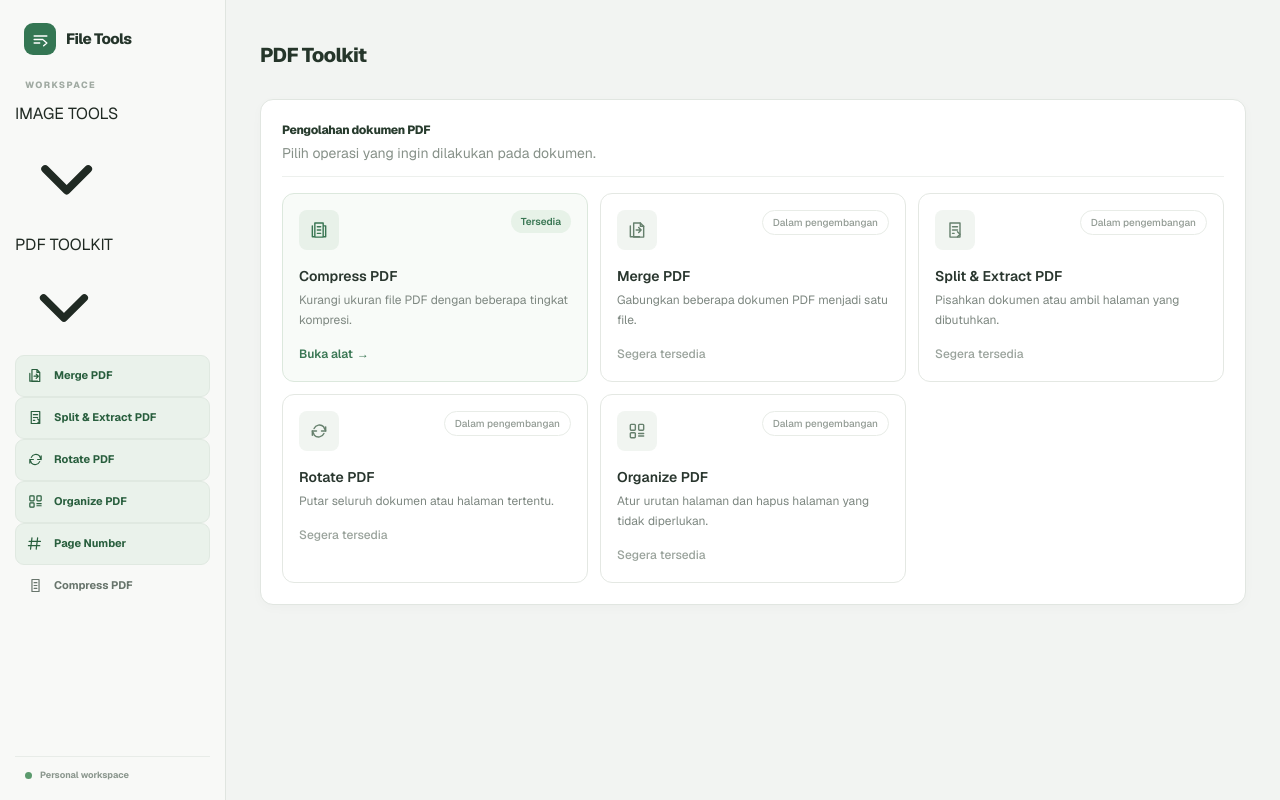
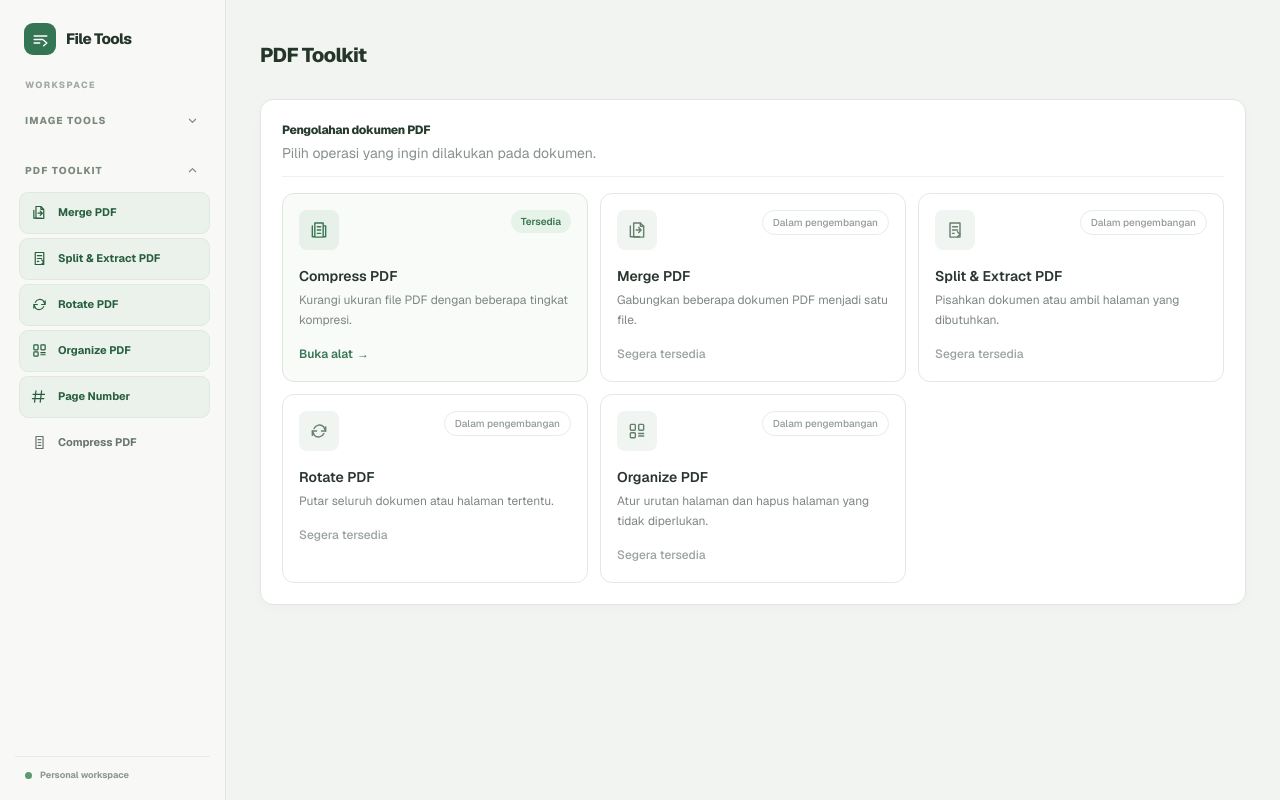
Before and after one commit to adhen10/remove-bg, a Next.js app in the folder frontend/: page /pdf-tools in a window 1280 px wide. Built offline with nearby package versions, Linux system fonts and the light colour scheme.

Commit message:
style: polish collapsible sidebar groups

```diff
--- a/frontend/app/globals.css
+++ b/frontend/app/globals.css
@@ -2247,3 +2247,20 @@ body {
     transition: none;
   }
 }
+
+
+/* Collapsible sidebar groups */
+.app-sidebar-nav { display: grid; gap: 12px; }
+.app-sidebar-group { min-width: 0; }
+.app-sidebar-group-toggle {
+  width: 100%; min-height: 38px; padding: 0 10px;
+  display: flex; align-items: center; justify-content: space-between; gap: 10px;
+  border: 0; border-radius: 7px; color: #7b887e; background: transparent;
+  font-size: 10px; font-weight: 800; letter-spacing: 1.15px; text-align: left;
+  cursor: pointer; transition: color .16s ease, background .16s ease;
+}
+.app-sidebar-group-toggle:hover { color: #315f40; background: #f0f5f0; }
+.app-sidebar-group-toggle svg { width: 15px; height: 15px; flex: 0 0 auto; transition: transform .18s ease; }
+.app-sidebar-group.is-open .app-sidebar-group-toggle svg { transform: rotate(180deg); }
+.app-sidebar-group-links { display: grid; gap: 4px; padding: 2px 0 3px; }
+.app-sidebar-group-links .app-sidebar-link { margin-left: 4px; }
```
